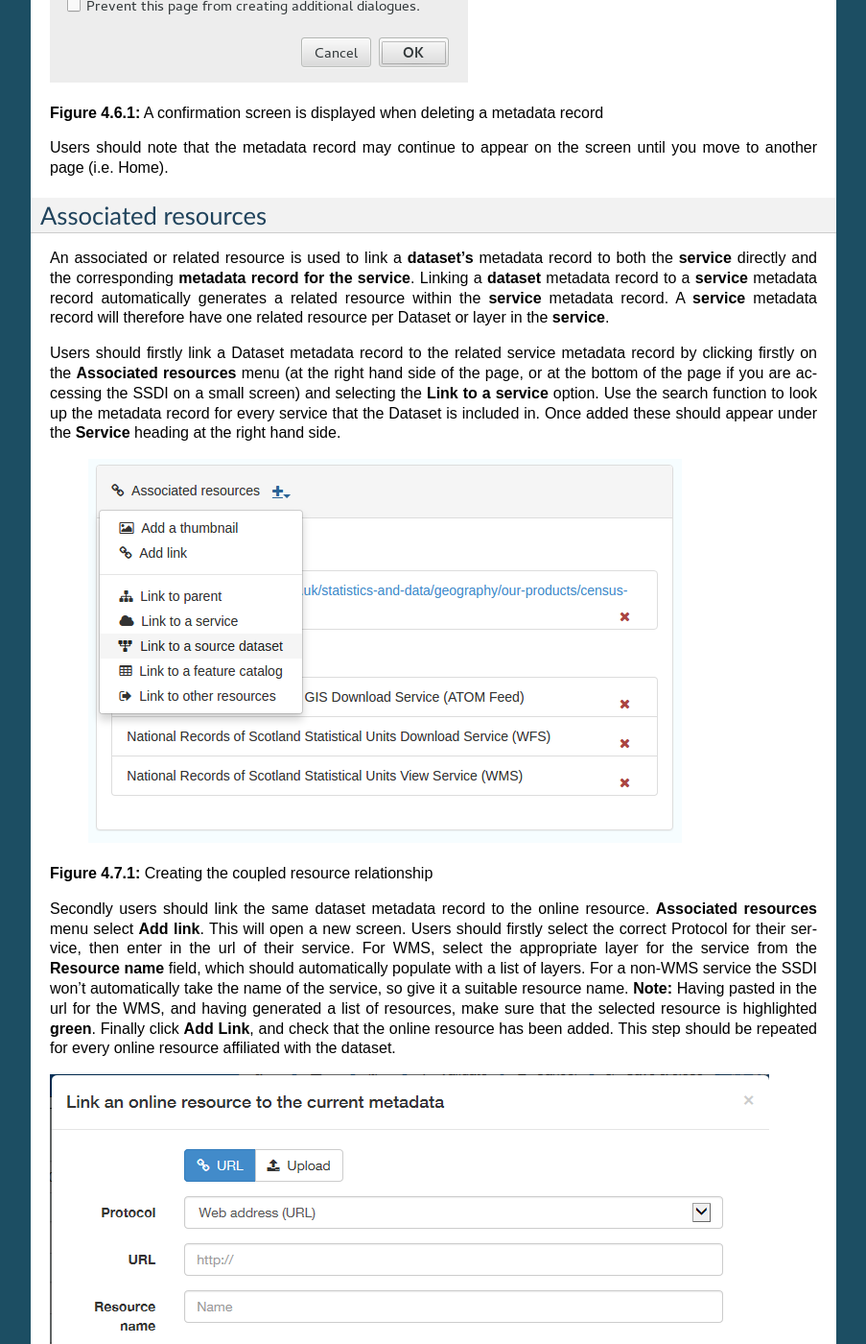
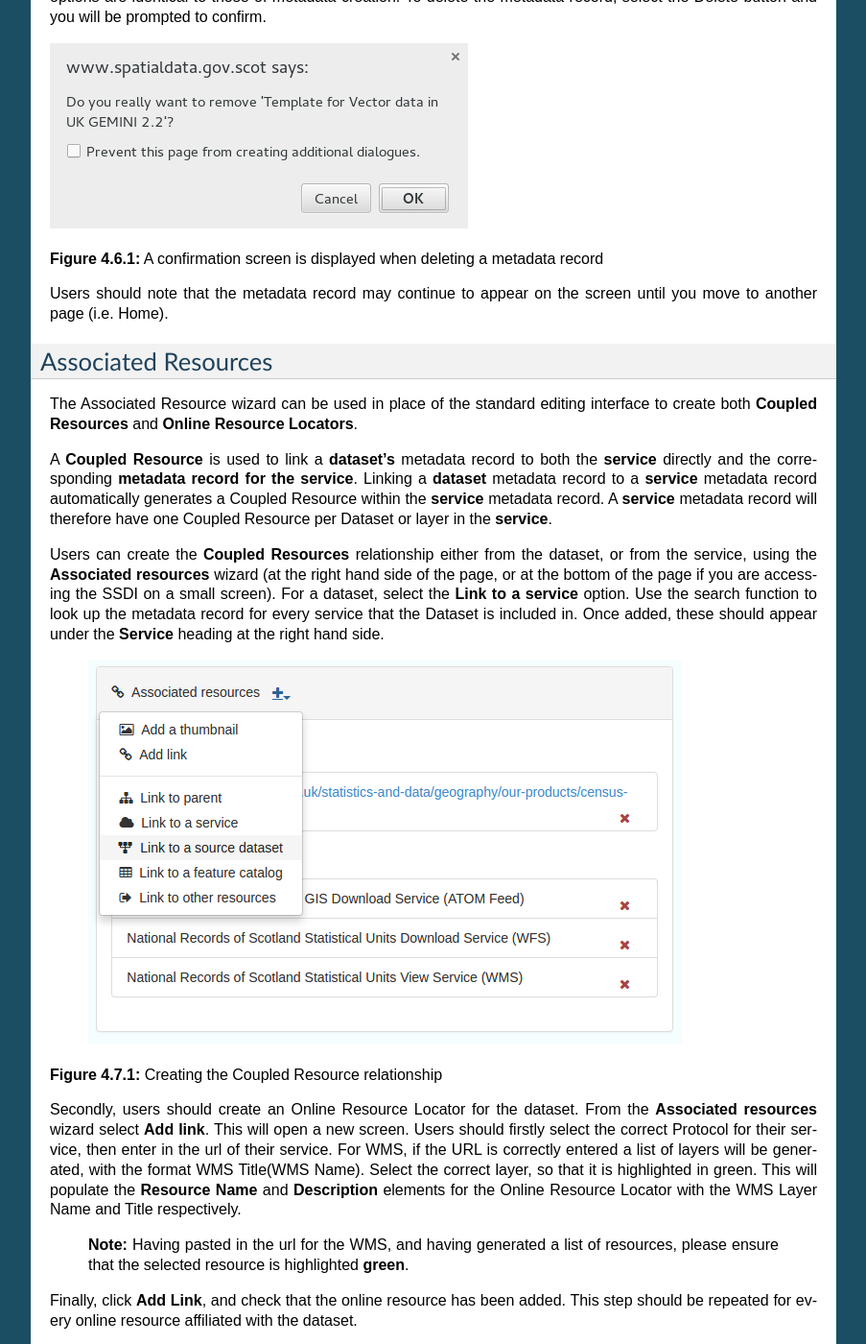
Before and after one commit to AstunTechnology/ssdidocs, a Sphinx documentation site: the page built from docs/ssdi_guidance.rst, in a window 1280 px wide and 1400 px high, scrolled down 14599 px. Shown: the whole window at 96% size, without its empty margins (198-1101 px from the left). Built offline with Sphinx 7.4.7, drawn with Linux system fonts in a browser that asks for light colours; some of the changed text lies outside the part shown.

Commit message:
Updated guidance on imports, coupled resources and online resource locators

```diff
--- a/docs/ssdi_guidance.rst
+++ b/docs/ssdi_guidance.rst
@@ -359,7 +359,7 @@
 order that sections appear in.
 
 Content, such as keywords, can be added either manually by clicking **Add new keywords** or from pre-existing thesauri by clicking
-on the the icon or **select them in a thesuarus**. Thesauri are available for INSPIRE themes (GEMET) or Regions.
+on the icon or by **selecting them in a thesuarus**. Thesauri are available for INSPIRE themes (GEMET) or Regions.
 
 
 
@@ -379,7 +379,10 @@
 Uploading metadata from an existing XML file
 --------------------------------------------
 
-To upload a record (such as an xml exported from ArcCatalog), click on
+Please read the guidance below, and review `Annex3 <#annex-3-required-xml-for-records-to-be-correctly-identified-as-gemini-2.2>`__. before importing metadata into the catalogue.
+
+
+To upload a record (such as an xml exported from ArcCatalog, click on
 **Contribute** in the header menu and select **Import new records**.
 This page gives you the option to upload from your computer, copy/paste or import a record from the server.
 The page also gives you the option to select the file type, type of record,
@@ -406,11 +409,15 @@
 metadata catalogues like MEDIN.
 
 Users should also consider an appropriate XSL Transformation.
-For an xml that is already in Gemini 2.2 format, leave
-**Apply XSLT conversion** option blank. To upload a non-Gemini 2.2 xml, select
-from the  **Apply XSLT conversion** drop down box the appropriate converter. For
+For an xml that is already in Gemini 2.2 format, review the guidance in `Annex3 <#annex-3-required-xml-for-records-to-be-correctly-identified-as-gemini-2.2>`__. If the record contains these elements, leave
+**Apply XSLT conversion** option blank.
+
+If the metadata does not contain these elements but is otherwise in Gemini 2.2 format, then select the **custom-update-schema** conversion in the  **Apply XSLT conversion** drop down box.
+
+To upload a non-Gemini 2.2 xml, select the appropriate conversion
+from the  **Apply XSLT conversion** drop down box. For
 example, a metadata record created in ESRI ArcCatalog needs to be converted using
-the **ESRI_ISO_to_GEMINI_22** CSLT conversion.
+the **ESRI_ISO_to_GEMINI_22** XSLT conversion.
 
 Users should **NOT** check the **Validate** box during upload - if
 there are errors in the validation process, the metadata will not be
@@ -524,50 +531,56 @@
 Users should note that the metadata record may continue to appear on the
 screen until you move to another page (i.e. Home).
 
-Associated resources
+Associated Resources
 ---------------------
 
-An associated or related resource is used to link a **dataset's** metadata record
+The Associated Resource wizard can be used in place of the standard editing interface to create both **Coupled Resources** and **Online Resource Locators**.
+
+A **Coupled Resource** is used to link a **dataset's** metadata record
 to both the **service** directly and the corresponding **metadata record for the service**.
 Linking a **dataset** metadata record to a **service** metadata record automatically generates
-a related resource within the **service** metadata record. A **service** metadata record will
-therefore have one related resource per Dataset or layer in the **service**.
-
-Users should firstly link a Dataset metadata record to the related service metadata record
-by clicking firstly on the **Associated resources** menu (at the right hand side of the page,
-or at the bottom of the page if you are accessing the SSDI on a small screen) and selecting the
+a Coupled Resource within the **service** metadata record. A **service** metadata record will
+therefore have one Coupled Resource per Dataset or layer in the **service**.
+
+Users can create the **Coupled Resources** relationship either from the dataset, or from the service, using the **Associated resources** wizard (at the right hand side of the page,
+or at the bottom of the page if you are accessing the SSDI on a small screen). For a dataset, select the
 **Link to a service** option. Use the search function to look up the metadata record for
-every service that the Dataset is included in. Once added these should appear under the
+every service that the Dataset is included in. Once added, these should appear under the
 **Service** heading at the right hand side.
 
  |image20|
 
-**Figure 4.7.1:** Creating the coupled resource relationship
-
-Secondly users should link the same dataset metadata record to the online resource.
-**Associated resources** menu select **Add link**. This will open a new screen. Users
+**Figure 4.7.1:** Creating the Coupled Resource relationship
+
+Secondly, users should create an Online Resource Locator for the dataset. From the
+**Associated resources** wizard select **Add link**. This will open a new screen. Users
 should firstly select the correct Protocol for their service, then enter in the url of
-their service. For WMS, select the appropriate layer for the service from the **Resource name** field,
-which should automatically populate with a list of layers. For a non-WMS service the SSDI won't automatically
-take the name of the service, so give it a suitable resource name. **Note:** Having pasted in the url for the WMS,
-and having generated a list of resources, make sure that the selected resource is highlighted **green**. Finally click
-**Add Link**, and check that the online resource has been added. This step should be repeated for every online
-resource affiliated with the dataset.
+their service. For WMS, if the URL is correctly entered a list of layers will be generated, with the format WMS Title(WMS Name). Select the correct layer, so that it is highlighted in green. This will populate the **Resource Name** and **Description** elements for the Online Resource Locator with the WMS Layer Name and Title respectively.
+
+ **Note:** Having pasted in the url for the WMS, and having generated a list of resources, please  ensure that the selected resource is highlighted **green**.
+
+Finally, click **Add Link**, and check that the online resource has been added. This step should be repeated for every online resource affiliated with the dataset.
+
+To edit the link, or to add the optional **Function** element, use the standard editing interface and go to the **Distribution/Online resource** section.
+
 
 |Link_To_Online_Resource|
 
 **Figure 4.7.2:** Linking an online resource to the current metadata
 
-Note that the previous SSDI website did not require the WMS associated resources to point to the correct layer name from the service. However the present site requires this for the layer to be searched for and added into the **Map** view. If you can't see the layer name in the **Map** view, then you should re-add the WMS as an associated resource in the dataset metadata record and choose the correct layer in the **Resource name** field.
-
-You can check the relationship between shared resources by viewing the metadata record of the service related
+Note that the previous SSDI website did not require the WMS Online Resource Locator to point to the correct layer name from the service. However the present site requires this for the layer to be searched for and added into the **Map** view. If you can't see the layer name in the **Map** view, then you should re-add the WMS using the Associated Resource wizard in the dataset metadata record and ensure the Resource Name and Description fields are populated as described above.
+
+Note also that for some dataset metadata records when using the **Add to map** function the layer name
+may be blank. To resolve this you must delete and re-add the url to the WMS using the steps outlined above,
+and select the correct resource name, or edit the Resource in the standard editing interface.
+
+You can check the relationship between Coupled Resources by viewing the metadata record of the service related
 through the steps above. Within the front page of the **Service** metadata record you should see the related
 Dataset listed under **Associated resources**. The process above *does* work in reverse; individual Datasets
 can be registered as related resources within the metadata record of a service.
 
-Note also that for some dataset metadata records when using the **Add to map** function the layer name
-may be blank. To resolve this you must delete and re-add the url to the WMS using the steps outlined above,
-and select the correct resource name.
+ **Note:** The Associated Resources wizard cannot currently be used to add GetCapabilities Online Resource Locators for Services. This process must be done using the standard editing interface. For services, the **Add to Map** button will be present but will not work. To add a service to the Map, go to the Map page and add the GetCapabilities URL in the **Add Layers** dialogue, from where you will be able to pick layers to display on the map.
+
 
 Managing directories
 --------------------
@@ -767,7 +780,7 @@
 
 **Guidance:** Applicable to service metadata only. This must be completed for every dataset included in the service (i.e. portrayed as a view service layer).
 
-*Coupled resource* sections can be added by clicking on the ‘+’ in the *Associated Resources* pane. Further instructions can be found in the
+*Coupled resource* sections can be added by clicking on the ‘+’ in the *Associated Resources* wizard. Further instructions can be found in the
 `Associated Resources section <#associated-resources>`__.
 
 Spatial reference system
@@ -1917,6 +1930,38 @@
 
 The  **Responsible party role**  element in section relating to  **Responsible Organisation**  or  **Metadata contact**  is missing. Select the relevant role for the drop-down-list.
 
+Annex 3: Required XML for records to be correctly identified as Gemini 2.2
+==========================================================================
+
+For records imported into the SSDI catalogue rather than created within the catalogue from the templates, including the following XML will ensure that your record is correctly identified on import:
+
+Root Element
+------------
+
+The root element should include a link to the gml 3.2 namespace and should not include xsi:schemalocation as this is handled internally::
+
+   <gmd:MD_Metadata xmlns:gmd="http://www.isotc211.org/2005/gmd"
+                 xmlns:gml="http://www.opengis.net/gml/3.2"
+                 xmlns:xlink="http://www.w3.org/1999/xlink"
+                 xmlns:gts="http://www.isotc211.org/2005/gts"
+                 xmlns:gco="http://www.isotc211.org/2005/gco"
+                 xmlns:geonet="http://www.fao.org/geonetwork"
+                 xmlns:xsi="http://www.w3.org/2001/XMLSchema-instance">
+
+Metadata Standard Name and Version
+----------------------------------
+
+The correct metadata standard name and version should be included. Note these are case-sensitive::
+
+   <gmd:metadataStandardName>
+      <gco:CharacterString>UK GEMINI</gco:CharacterString>
+   </gmd:metadataStandardName>
+   <gmd:metadataStandardVersion>
+      <gco:CharacterString>2.2</gco:CharacterString>
+   </gmd:metadataStandardVersion>
+
+
+
 .. |image0| image:: media/image1.png
 .. |image1| image:: media/image2.png
 .. |image2| image:: media/image2.png
```
Also changed, not shown: other parts of docs/ssdi_guidance.rst (+1 -1 lines).
